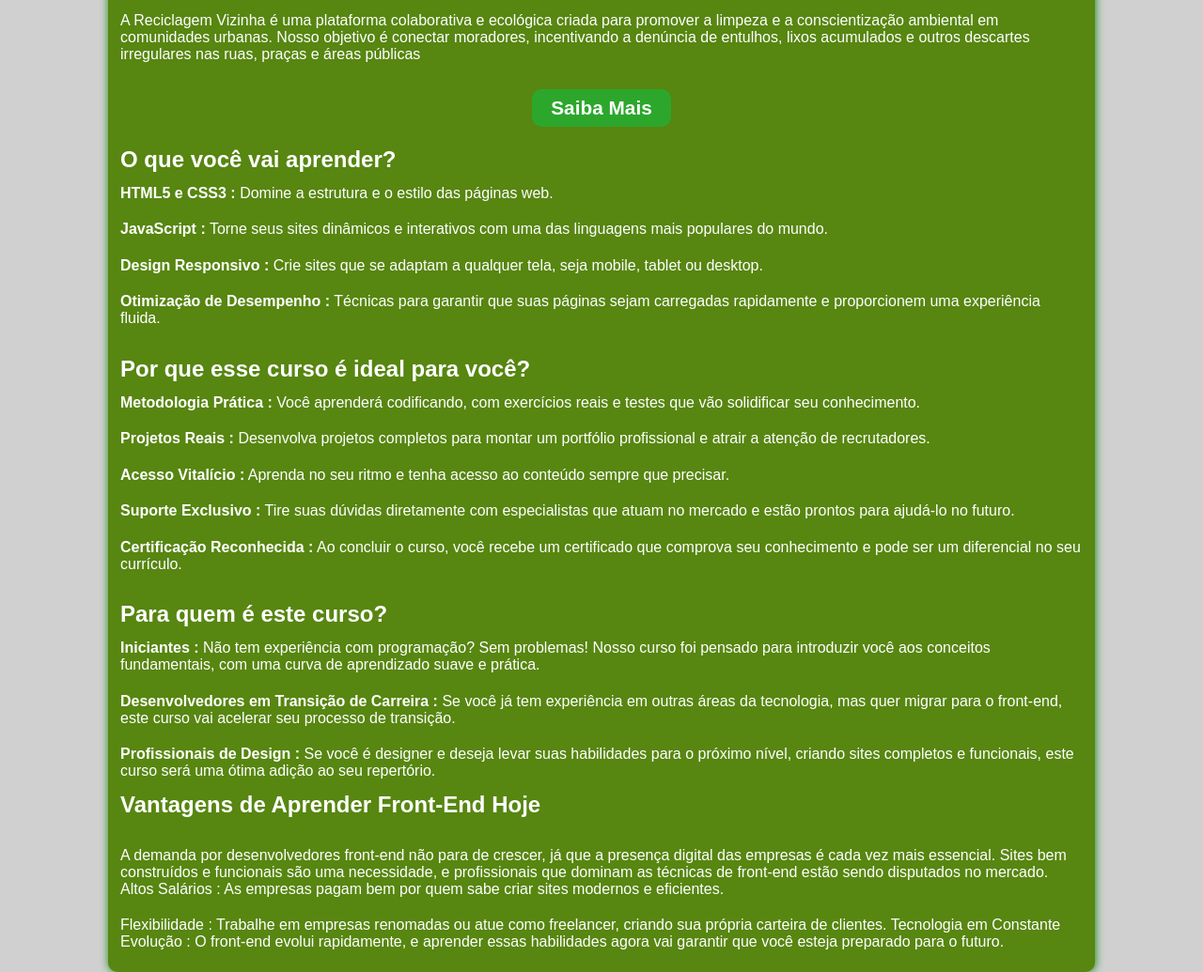
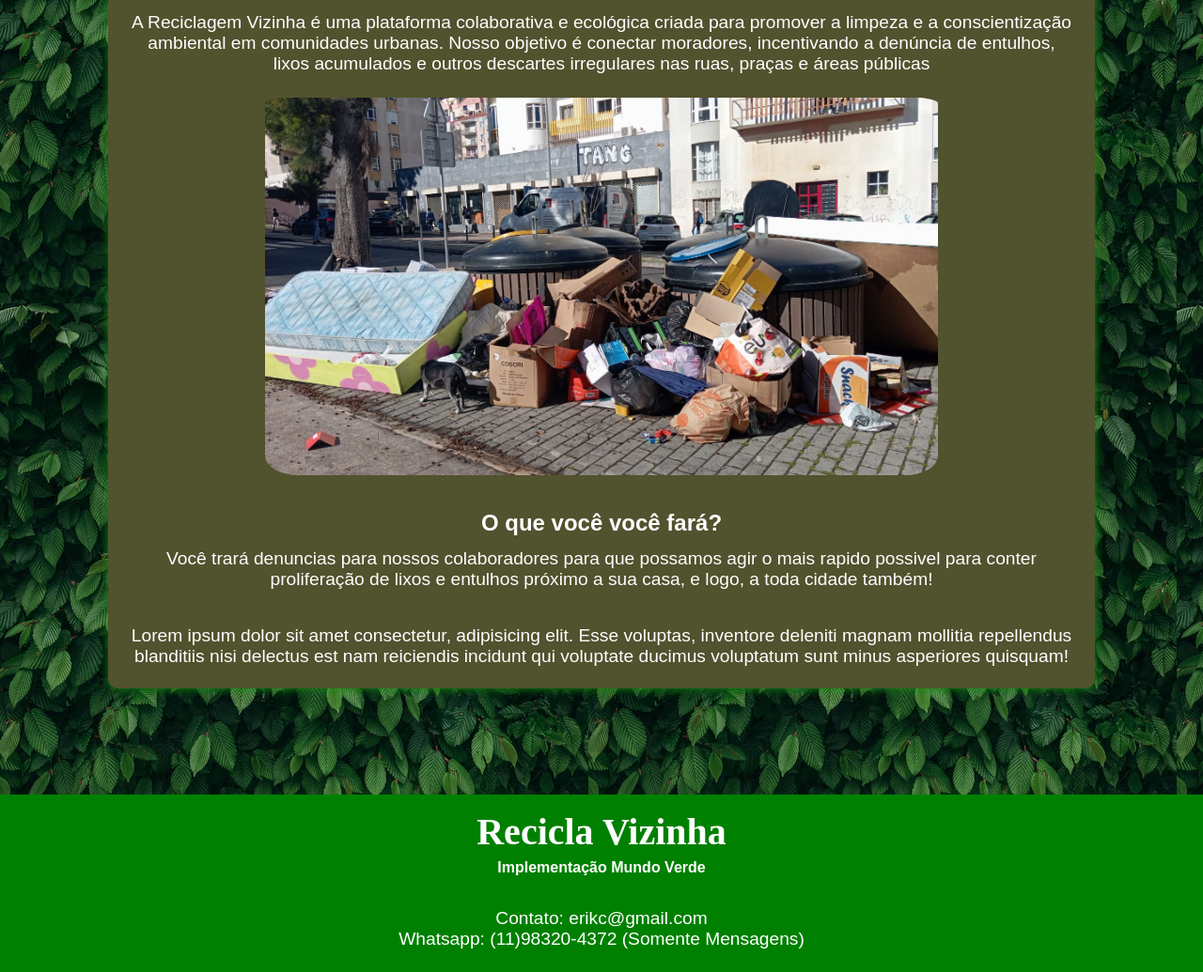
Before and after one commit to Coquierik/Recicla-Vizinho, a plain HTML site: page index.html in a window 1280 px wide. Shown: the part 303-1338 px from the top of the page at 94% size. Drawn offline with Linux system fonts and the light colour scheme.

Commit message:
recicla-vizinho

```diff
--- a/index.html
+++ b/index.html
@@ -17,8 +17,7 @@
     <!--Aqui vamos inserir os links do site-->
         <nav>
             <a href="#">Inicio</a>
-            <a href="#">Sobre</a>
-            <a href="#">Curso</a>
+            <a href="#">Denunciar</a>
         </nav>
     </header>
 
@@ -39,65 +38,23 @@
                     lixos acumulados e outros descartes irregulares nas ruas, praças e áreas públicas
                 </p>
 
-                <picture> <!--Usado para alterar a img que irá aparecer de acordo com o tamanho proposto-->
+                <picture>
+                <img src="img/lixo.jfif"">
+                </picture>
 
-                    <source media="(max-width: 800px)" srcset="img/imagem2.png" alt="Analista de Sistemas">
-                   <!-- <img src="img/imagem1.png" alt="Analista de Sistemas">-->
+                <h2>O que você você fará?</h2>
 
-                </picture>
+                <p>Você trará denuncias para nossos colaboradores para que possamos agir
+                    o mais rapido possivel para conter proliferação de lixos e entulhos
+                    próximo a sua casa, e logo, a toda cidade também!
+                </p>
                 <br>
-                <button>Saiba Mais</button>
-                <br>
-
-                <h2>O que você vai aprender?</h2>
-
-
-                <p><strong>HTML5 e CSS3 :</strong> Domine a estrutura e o estilo das páginas web.</p>
-
-                <p><strong>JavaScript :</strong> Torne seus sites dinâmicos e interativos com uma das linguagens mais populares do mundo.</p>
-
-                <p><strong>Design Responsivo :</strong> Crie sites que se adaptam a qualquer tela, seja mobile, tablet ou desktop.</p>
-
-                <p><strong>Otimização de Desempenho :</strong> Técnicas para garantir que suas páginas sejam carregadas rapidamente e proporcionem uma experiência fluida.</p><br>
-
-                <h2>Por que esse curso é ideal para você?</h2>
-
-                <p><strong>Metodologia Prática :</strong> Você aprenderá codificando, com exercícios reais e testes que vão solidificar seu conhecimento.</p>
-
-                <p><strong>Projetos Reais :</strong> Desenvolva projetos completos para montar um portfólio profissional e atrair a atenção de recrutadores.</p>
-
-                <p><strong>Acesso Vitalício :</strong> Aprenda no seu ritmo e tenha acesso ao conteúdo sempre que precisar.</p>
-
-                <p><strong>Suporte Exclusivo :</strong> Tire suas dúvidas diretamente com especialistas que atuam no mercado e estão prontos para ajudá-lo no futuro.</p>
-
-                <p><strong>Certificação Reconhecida :</strong> Ao concluir o curso, você recebe um certificado que comprova seu conhecimento e pode ser um diferencial no seu currículo.</p><br>
-
-                <h2>Para quem é este curso?</h2>
-
-                <p><strong>Iniciantes :</strong> Não tem experiência com programação? Sem problemas! Nosso curso foi pensado para introduzir você aos conceitos fundamentais, com uma curva de aprendizado suave e prática.</p>
-
-                <p><strong>Desenvolvedores em Transição de Carreira :</strong> Se você já tem experiência em outras áreas da tecnologia, mas quer migrar para o front-end, este curso vai acelerar seu processo de transição.</p>
-
-                <p><strong>Profissionais de Design :</strong> Se você é designer e deseja levar suas habilidades para o próximo nível, criando sites completos e funcionais, este curso será uma ótima adição ao seu repertório.</p>
-
-                <h2>Vantagens de Aprender Front-End Hoje</h2><br>
-
-                <p>
-                    A demanda por desenvolvedores front-end não para de crescer, já que a presença digital das empresas é cada vez mais essencial. Sites bem construídos e funcionais são uma necessidade, e profissionais que dominam as técnicas de front-end estão sendo disputados no mercado.
-
-                    Altos Salários : As empresas pagam bem por quem sabe criar sites modernos e eficientes.</p>
-
-                <p> Flexibilidade : Trabalhe em empresas renomadas ou atue como freelancer, criando sua própria carteira de clientes.
-
-                    Tecnologia em Constante Evolução : O front-end evolui rapidamente, e aprender essas habilidades agora vai garantir que você esteja preparado para o futuro.
-                </p>
+                <p>Lorem ipsum dolor sit amet consectetur, adipisicing elit. Esse voluptas, inventore deleniti magnam mollitia repellendus blanditiis nisi delectus est nam reiciendis incidunt qui voluptate ducimus voluptatum sunt minus asperiores quisquam!</p>
 
         </article>
 
     </main>
     <div class="separador-conteudo"></div>
-
-    <!--Aside é um conteudo a mais, fora do conteudo principal-->
 
     <br>
     <div class="separador"></div>
--- a/style.css
+++ b/style.css
@@ -42,22 +42,33 @@ a:hover{
     transition: 0.5s ease;
 }
 footer{
-    background-color: var(--verde-claro);
+    background-color: green;
     color: var(--branco);
     padding: 1%;
     text-align: center;
 }
 body{
     background-color: var(--cinza); /*Cor de fundo da página*/
+    background-image: url('img/background-img2.avif');
 }
 
 main{
-    background-color: rgb(87, 134, 17);
+    background-color: rgb(81, 82, 46);
     padding: 1%;
     margin: auto;
     max-width: 1024px; /*Centralizando o conteudo do main no body*/
     border-radius: 10px;
     box-shadow: 0.5px 0.5px 10px 0px var(--verde); /*desfoque nas bordas do body*/
+}
+picture{
+    max-width: 70%;
+    display: block;
+    margin: 0 auto;
+
+    padding-bottom: 3%;
+}
+img{
+    border-radius: 5%;
 }
 
 aside{
@@ -80,6 +91,7 @@ h1{
 }
 h2{
     font-size: 1.5em;
+    text-align: center;
 
 }
 h3{
@@ -92,6 +104,11 @@ h4{
 h1,h2,h3,h4,h5,h6{
     padding-top: 0.25%;
     padding-bottom: 0.25%;
+}
+p{
+    font-size: 1.2em;
+    text-align: center;
+    padding: 10px 10px 10px 10px;
 }
 
 /*Configurações de Imagens*/
```
Also changed, not shown: img/background-im.jpg (added), img/background-img2.avif (added), img/depositphotos_30991147-stock-photo-ecology-concept.jpg (added), img/images (2).png (added), img/lixo.jfif (added).
